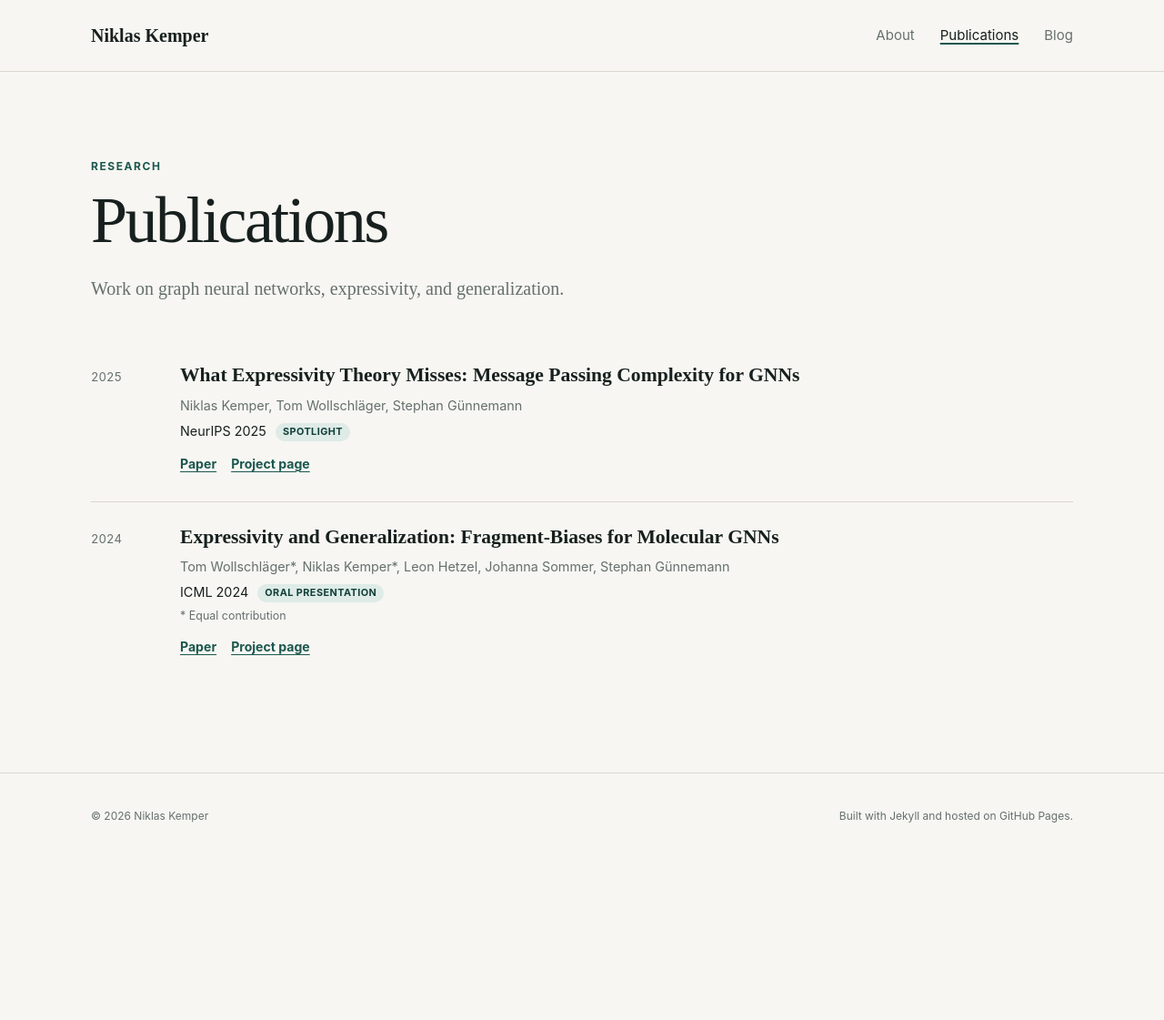
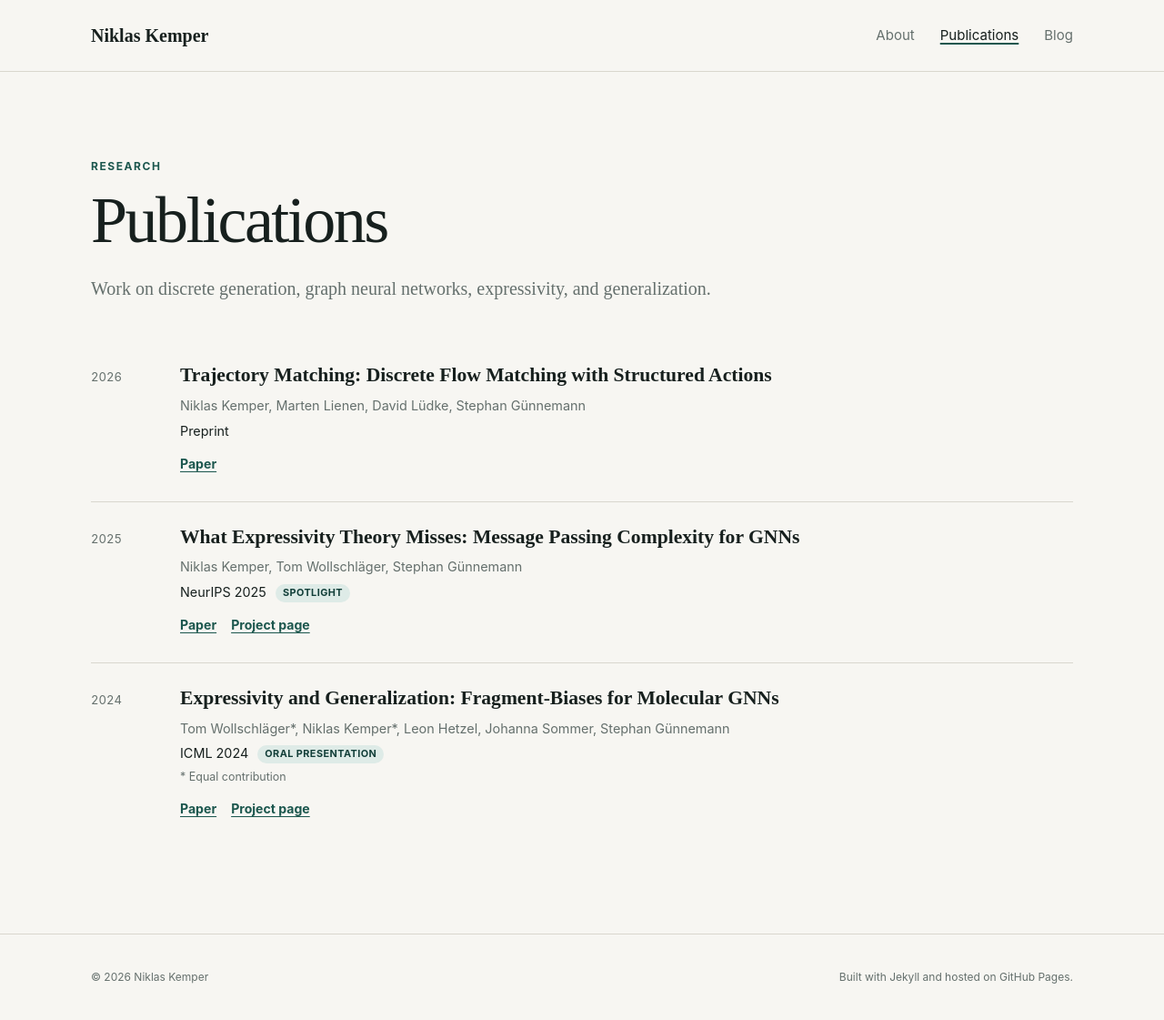
Before and after one commit to KemperNiklas/kemperniklas.github.io, a Jekyll site: the page built from docs/publications.html, in a window 1280 px wide. Shown: the whole page at 91% size. Built offline with Jekyll 4.4.1, drawn with Linux system fonts in a browser that asks for light colours; before the commit the page ends 944 px from its top, so only the background shows below that.

Commit message:
Add Trajectory Matching preprint to publications

```diff
--- a/docs/_data/publications.yml
+++ b/docs/_data/publications.yml
@@ -1,3 +1,9 @@
+- title: "Trajectory Matching: Discrete Flow Matching with Structured Actions"
+  authors: "Niklas Kemper, Marten Lienen, David Lüdke, Stephan Günnemann"
+  venue: "Preprint"
+  year: 2026
+  paper: "/assets/papers/trajectory-matching-preprint.pdf"
+
 - title: "What Expressivity Theory Misses: Message Passing Complexity for GNNs"
   authors: "Niklas Kemper, Tom Wollschläger, Stephan Günnemann"
   venue: "NeurIPS 2025"
--- a/docs/publications.html
+++ b/docs/publications.html
@@ -7,7 +7,7 @@ description: Publications by Niklas Kemper.
 <header class="page-header">
   <p class="eyebrow">Research</p>
   <h1>Publications</h1>
-  <p class="lede">Work on graph neural networks, expressivity, and generalization.</p>
+  <p class="lede">Work on discrete generation, graph neural networks, expressivity, and generalization.</p>
 </header>
 
 <ol class="publication-list publication-list-full">
```
Also changed, not shown: 1 other file.
